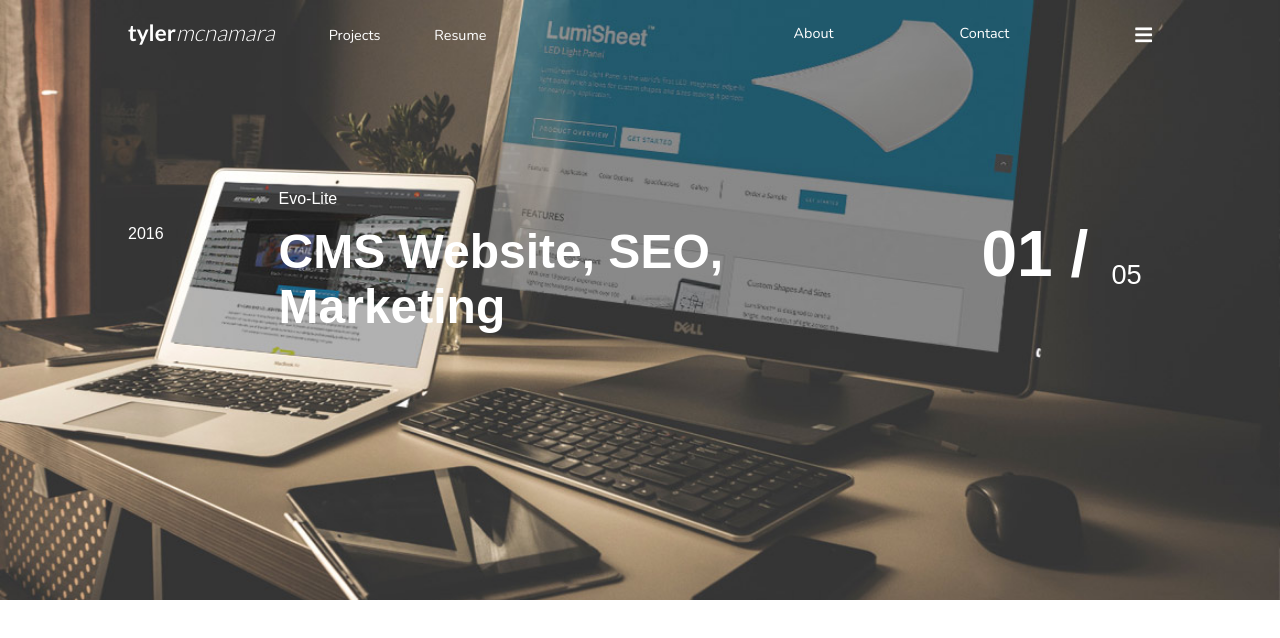
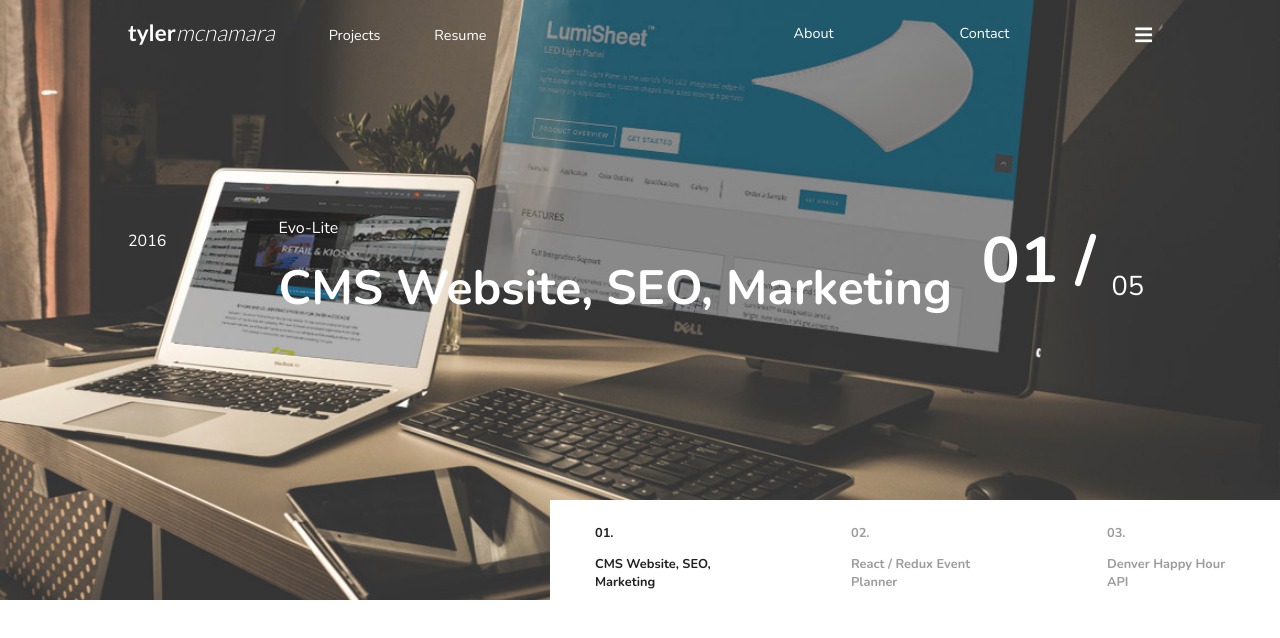
Before and after one commit to mcnamara14/portfolio, a React (Create React App) app: page / in a window 1280 px wide. Shown: the top 638 px of the page. Built offline with nearby package versions, Linux system fonts and the light colour scheme.

Commit message:
Add hero nav template

```diff
--- a/src/components/App/App.css
+++ b/src/components/App/App.css
@@ -1,4 +1,5 @@
 html, body {
   margin: 0;
   padding: 0;
+  font-family: 'Nunito', sans-serif;
 }
--- /dev/null
+++ b/src/components/HeroNav/HeroNav.css
@@ -0,0 +1,90 @@
+.hero {
+  height: 600px;
+  background-size: cover;
+  color: #fff;
+  position: relative;
+}
+
+.heroInfo {
+  width: 80%;
+  display: flex;
+  justify-content: space-between;
+  margin: 0 auto;
+}
+
+.heroInfo h3 {
+  font-size: 1rem;
+  font-weight: 300;
+}
+
+.heroInfo h4 {
+  font-size: 3rem;
+  font-weight: 700;
+  margin: 0;
+  padding: 0;
+}
+
+.heroInfo h5 {
+  font-size: 4rem;
+  width: 100%;
+  display: flex;
+  align-items: flex-end;
+}
+
+.heroInfo h5 span {
+  font-size: 1.7rem;
+  margin-left: 130px;
+  font-weight: 300;
+  position: absolute;
+  margin-top: -40px !important;
+
+}
+
+.heroInfoLeft {
+  width: 15%;
+  display: flex;
+  align-items: center;
+}
+
+.heroInfoCenter {
+  width: 68%;
+  margin-right: 2%;
+  margin-top: 40px;
+  align-items: baseline;
+  justify-content: center;
+  display: flex;
+  flex-direction: column;
+}
+
+.heroInfoRight {
+  width: 17%;
+  margin-top: 40px;
+  align-items: end;
+  display: flex;
+  justify-content: center;
+}
+
+.heroNav {
+  height: 100px;
+  background: #fff;
+  width: 50%;
+  position: absolute;
+  bottom: 0;
+  align-items: center;
+  right: 0;
+  color: #9c9c9c;
+  display: flex;
+  padding: 0 45px;
+  font-size: 0.8rem;
+  justify-content: space-between;
+  font-weight: 700;
+}
+
+.heroNavLeft {
+  color: #202020;
+}
+
+.heroNav div {
+  width: 20%;
+  margin-top: 15px;
+}
--- /dev/null
+++ b/src/components/HeroNav/HeroNav.js
@@ -0,0 +1,25 @@
+import React, { Component } from 'react';
+import './HeroNav.css';
+
+class HeroNav extends Component {
+  render() {
+    return (
+      <section className="heroNav">
+        <div className="heroNavLeft">
+        <p>01.</p>
+        <p>CMS Website, SEO, Marketing</p>
+        </div>
+        <div className="heroNavCenter">
+        <p>02.</p>
+        <p>React / Redux Event Planner</p>
+        </div>
+        <div className="heroNavRight">
+        <p>03.</p>
+        <p>Denver Happy Hour API</p>
+        </div>
+      </section>
+    );
+  }
+}
+
+export default HeroNav;
--- a/src/components/hero/Hero.js
+++ b/src/components/hero/Hero.js
@@ -1,6 +1,7 @@
 import React, { Component } from 'react';
 import './Hero.css';
 import Nav from '../Nav/Nav';
+import HeroNav from '../HeroNav/HeroNav';
 import image from './images/evo-lite-main.jpg';
 import HeroInfo from '../HeroInfo/HeroInfo';
 
@@ -12,6 +13,7 @@
       <section className="hero" style={ backgroundImage } >
         <Nav />
         <HeroInfo />
+        <HeroNav />
       </section>
     );
   }
```
Also changed, not shown: src/components/HeroNav/images/evo-lite-main.jpg (added), 1 other file (tests, documents, lock files or other folders).
